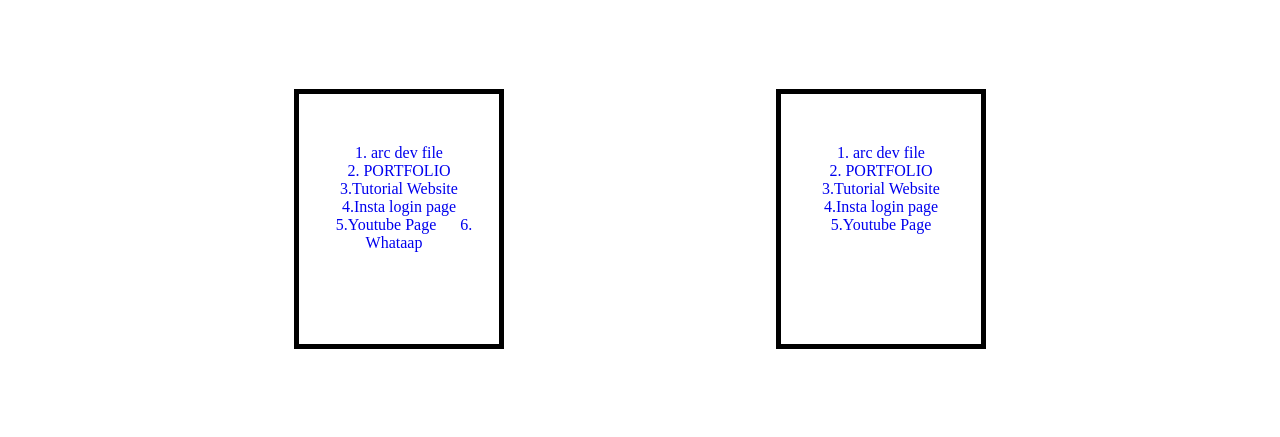
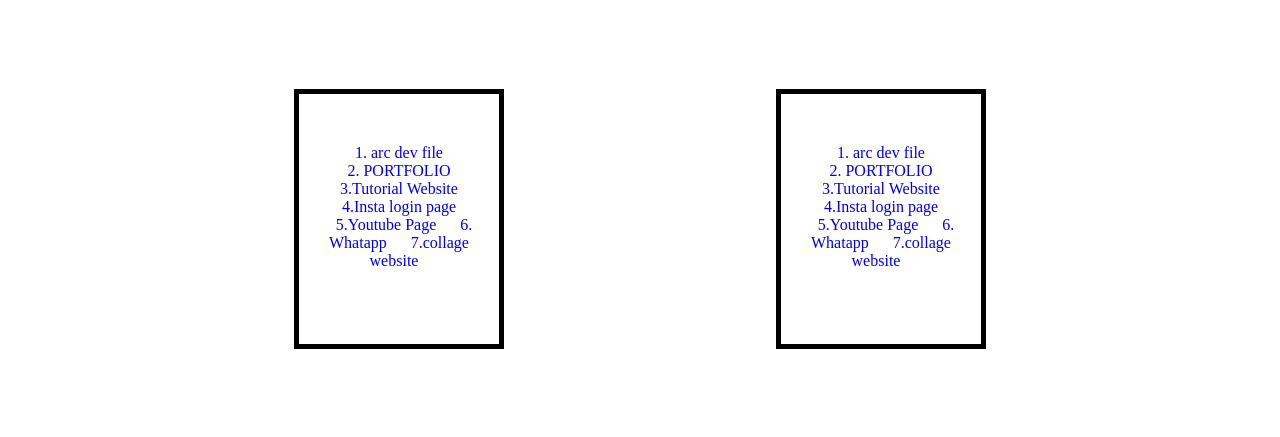
Before and after one commit to yashkolhe2003/Portfolio, a plain HTML site: page project.html in a window 1280 px wide. Shown: the part 78-515 px from the top of the page. Drawn offline with Linux system fonts and the light colour scheme.

Commit message:
Update project.html

```diff
--- a/project.html
+++ b/project.html
@@ -22,7 +22,8 @@
             <a href="my tutorial/index.html">3.Tutorial Website</a><br>
             <a href="Instgram/insta.html">4.Insta login page</a>
             <a href="https://yashkolhe2003.github.io/YT/">5.Youtube Page</a>
-            <a href="whataap.html">6. Whataap</a>
+            <a href="whataap.html">6. Whatapp</a>
+            <a href="yash collage/sdits/index.html">7.collage website</a>
 
         </div>
         <div class="palak">  <a href="ARC dev/index.html">1. arc dev file</a><br>
@@ -30,6 +31,10 @@
             <a href="my tutorial/index.html">3.Tutorial Website</a><br>
             <a href="Instgram/insta.html">4.Insta login page</a>
             <a href="https://yashkolhe2003.github.io/YT/">5.Youtube Page</a>
+            <a href="whataap.html">6. Whatapp</a>
+            <a href="yash collage/sdits/index.html">7.collage website</a>
+
+
 
         </div>
     </div>
```
